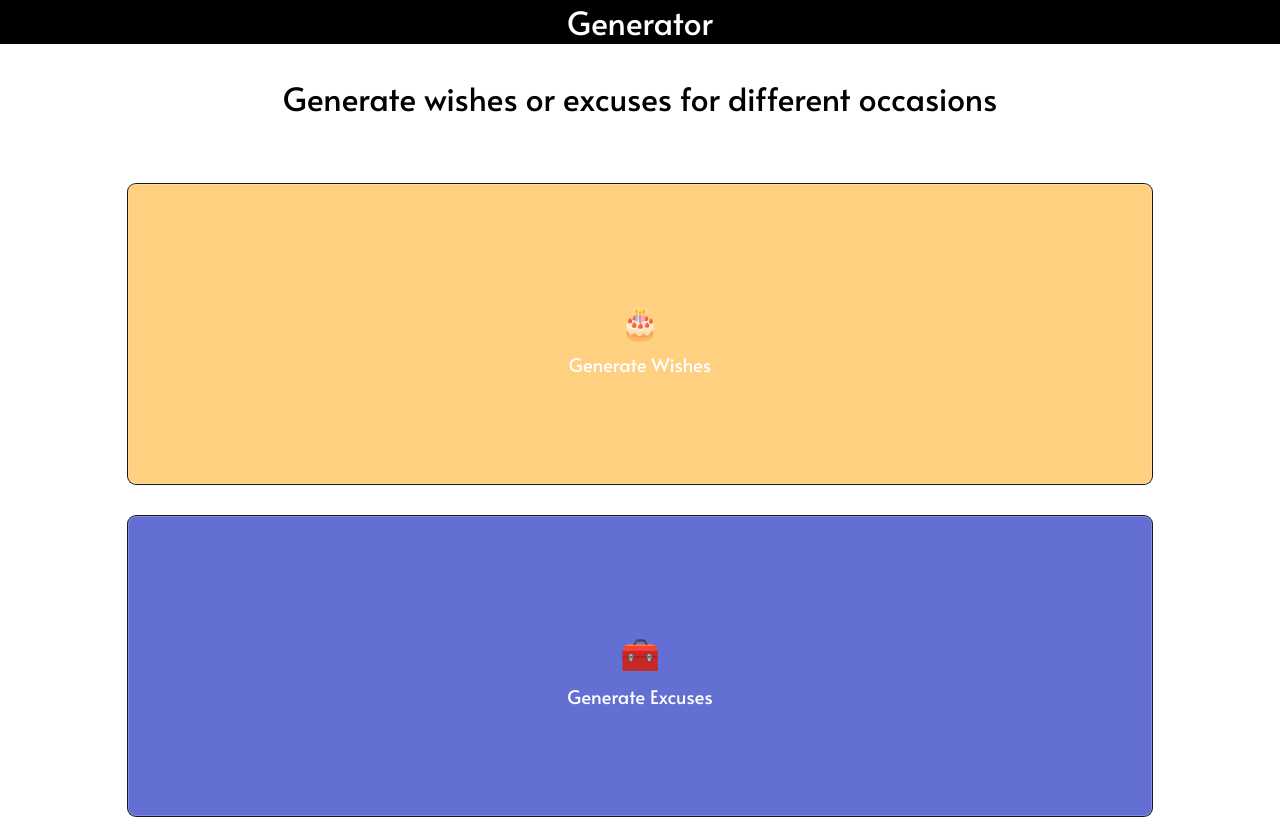
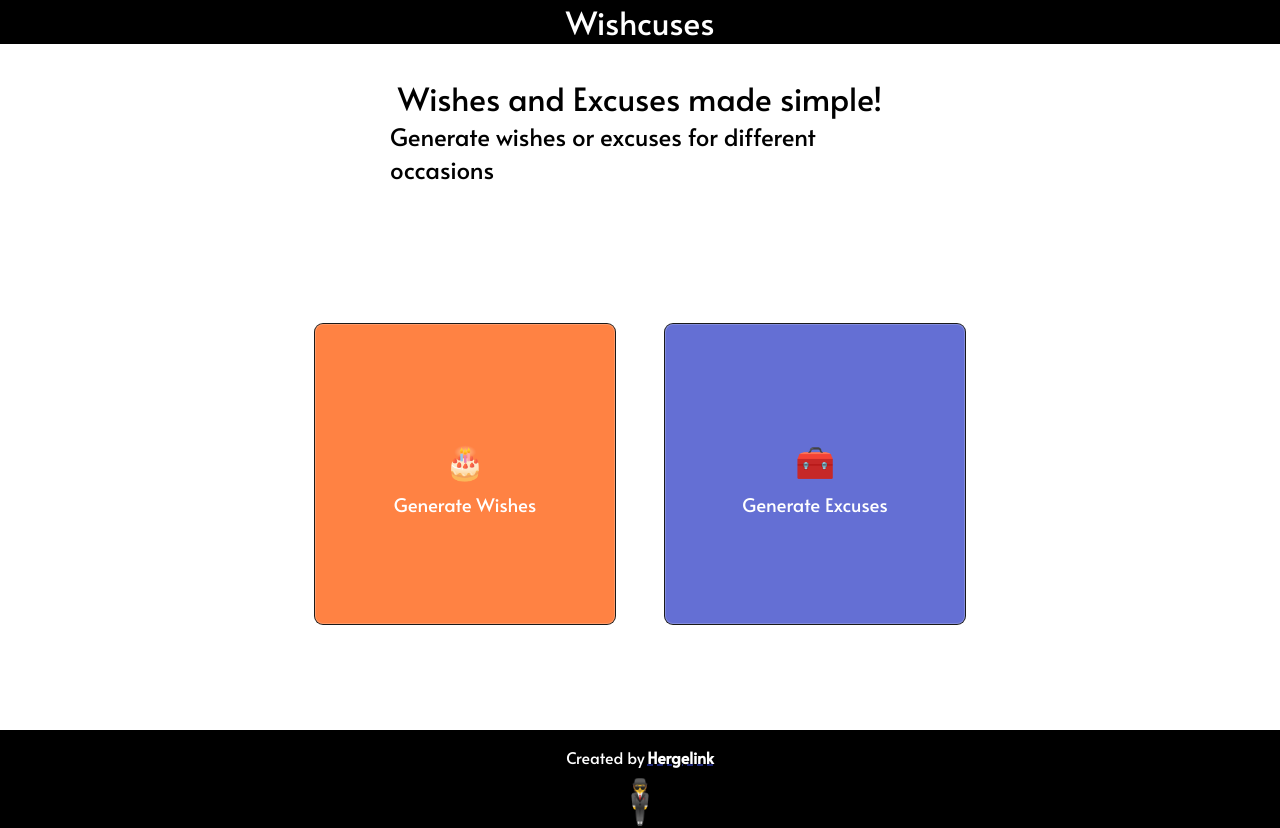
Before and after one commit to Hergelink/Wishcuses, a React (Create React App) app: page / in a window 1280 px wide. Shown: the top 828 px of the page. Built offline with nearby package versions, Linux system fonts and the light colour scheme.

Commit message:
started styling the home page

```diff
--- a/public/index.html
+++ b/public/index.html
@@ -11,7 +11,7 @@
     />
     <link rel="apple-touch-icon" href="%PUBLIC_URL%/logo192.png" />
     <link rel="manifest" href="%PUBLIC_URL%/manifest.json" />
-    <title>Excuse Generator</title>
+    <title>Wishcuses</title>
   </head>
   <body>
     <noscript>You need to enable JavaScript to run this app.</noscript>
--- a/src/App.css
+++ b/src/App.css
@@ -7,7 +7,6 @@
   font-family: 'Alata', sans-serif;
   font-weight: 400;
 }
-
 
 .mainHeader {
   background-color: black;
@@ -38,6 +37,14 @@
 
 /* Home Page */
 
+.homeMain {
+  width: 100%;
+  display: flex;
+  flex-direction: column;
+  align-items: center;
+  justify-content: center;
+}
+
 .homeContainer {
   width: 100%;
   display: flex;
@@ -60,6 +67,14 @@
   text-align: center;
 }
 
+.homeLinkContainers {
+  width: 100%;
+  display: flex;
+  flex-direction: column;
+  justify-content: center;
+  align-items: center;
+}
+
 .homeWishesContainer {
   width: 80%;
   height: 300px;
@@ -69,7 +84,7 @@
   justify-content: center;
   align-items: center;
 
-  background-color: rgb(255, 208, 127);
+  background-color: rgb(255, 130, 67);
   color: white;
   text-decoration: none;
 
@@ -140,4 +155,20 @@
 }
 
 @media (min-width: 768px) {
+  .homeInfoDiv {
+    width: 500px;
+  }
+
+  .homeMain {
+    height: 60vh;
+  }
+
+  .homeLinkContainers {
+    width: 650px;
+    display: flex;
+    flex-direction: row;
+    gap: 50px;
+    /* justify-content: center;
+    align-items: center; */
+  }
 }
--- a/src/components/Header.jsx
+++ b/src/components/Header.jsx
@@ -4,7 +4,7 @@ import { Link } from 'react-router-dom';
 function Header() {
   return (
     <header className='mainHeader'>
-      <Link to='/'>Generator</Link>
+      <Link to='/'>Wishcuses</Link>
     </header>
   );
 }
--- a/src/pages/HomePage.jsx
+++ b/src/pages/HomePage.jsx
@@ -3,25 +3,42 @@ import { Link } from 'react-router-dom';
 import HomeFooter from '../components/home-components/HomeFooter';
 
 function HomePage() {
+  const scrollToTop = () => {
+    window.scrollTo({ top: 0, left: 0, behavior: 'smooth' });
+  };
+
   return (
     <div className='homeContainer'>
       <div className='homeInfoDiv'>
-        <h1>Generate wishes or excuses for different occasions</h1>
+        <h1>Wishes and Excuses made simple!</h1>
+        <h2>Generate wishes or excuses for different occasions</h2>
       </div>
 
-      <Link to='/wishes-generator' className='homeWishesContainer'>
+      <main className='homeMain'>
+        <div className='homeLinkContainers'>
+          <Link
+            to='/wishes-generator'
+            className='homeWishesContainer'
+            onClick={scrollToTop}
+          >
             <div className='homeDivs'>
               <div className='homeEmojiDivs'>🎂</div>
               <h3>Generate Wishes</h3>
             </div>
           </Link>
 
-      <Link to='/excuse-generator' className='homeExcuseContainer'>
+          <Link
+            to='/excuse-generator'
+            className='homeExcuseContainer'
+            onClick={scrollToTop}
+          >
             <div className='homeDivs'>
               <div className='homeEmojiDivs'>🧰</div>
               <h3>Generate Excuses</h3>
             </div>
           </Link>
+        </div>
+      </main>
 
       <HomeFooter />
     </div>
```
Also changed, not shown: src/components/excuse-components/ExcuseLinkContainer.jsx (+8 -5 lines). Lines whose indentation alone changed are shown as unchanged.
